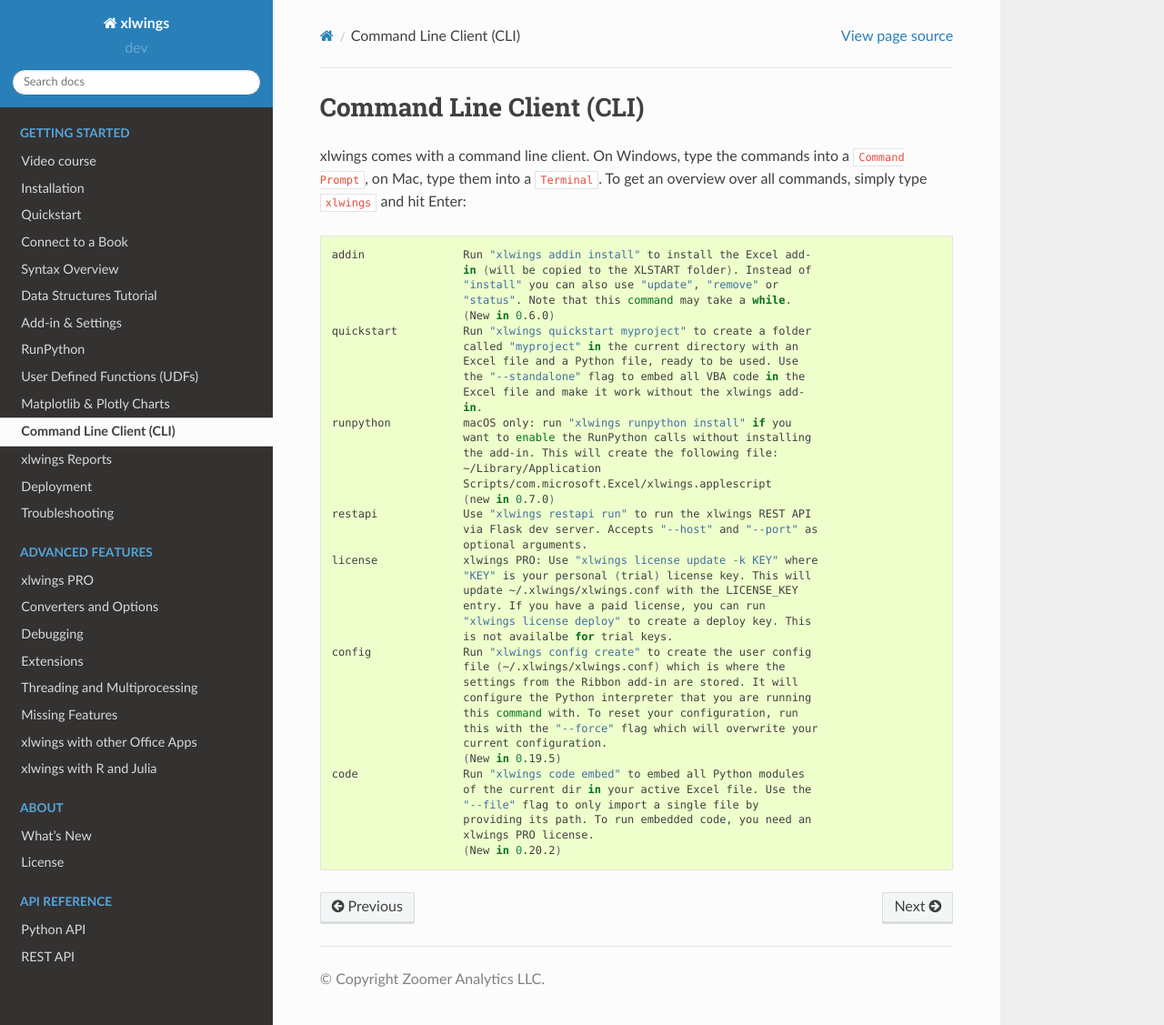
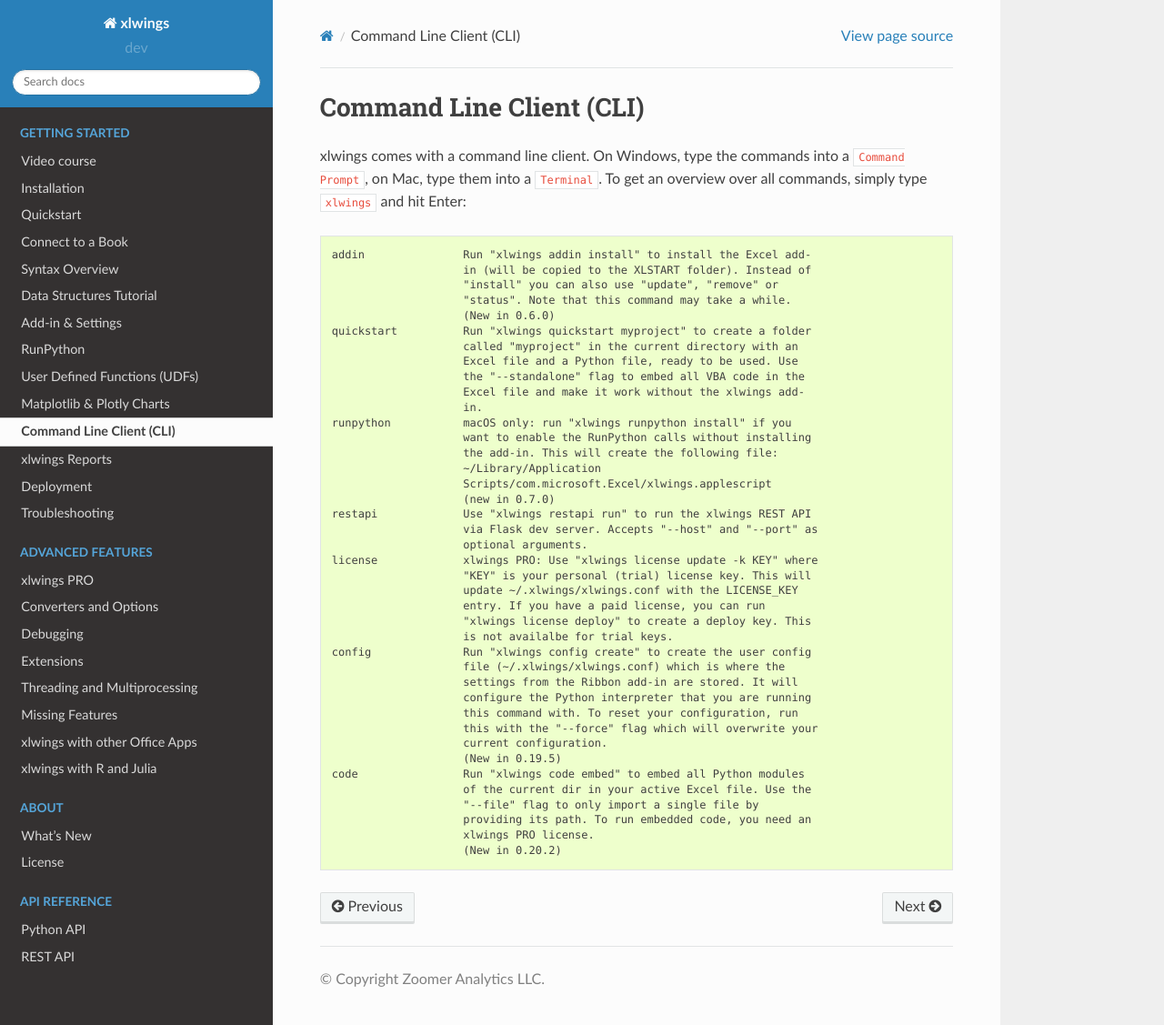
Before and after one commit to xlwings/xlwings, a Sphinx documentation site: the page built from docs/command_line.rst, in a window 1280 px wide and 1127 px high. Shown: the whole window at 91% size. Built offline with Sphinx 7.4.7 and the Read the Docs theme 2.0.0, drawn with Linux system fonts in a browser that asks for light colours.

Commit message:
changed code format [skip ci]

```diff
--- a/docs/command_line.rst
+++ b/docs/command_line.rst
@@ -5,7 +5,7 @@
 
 xlwings comes with a command line client. On Windows, type the commands into a ``Command Prompt``, on Mac, type them into a ``Terminal``. To get an overview over all commands, simply type ``xlwings`` and hit Enter:
 
-.. code:: bash
+.. code:: text
 
     addin               Run "xlwings addin install" to install the Excel add-
                         in (will be copied to the XLSTART folder). Instead of
```
